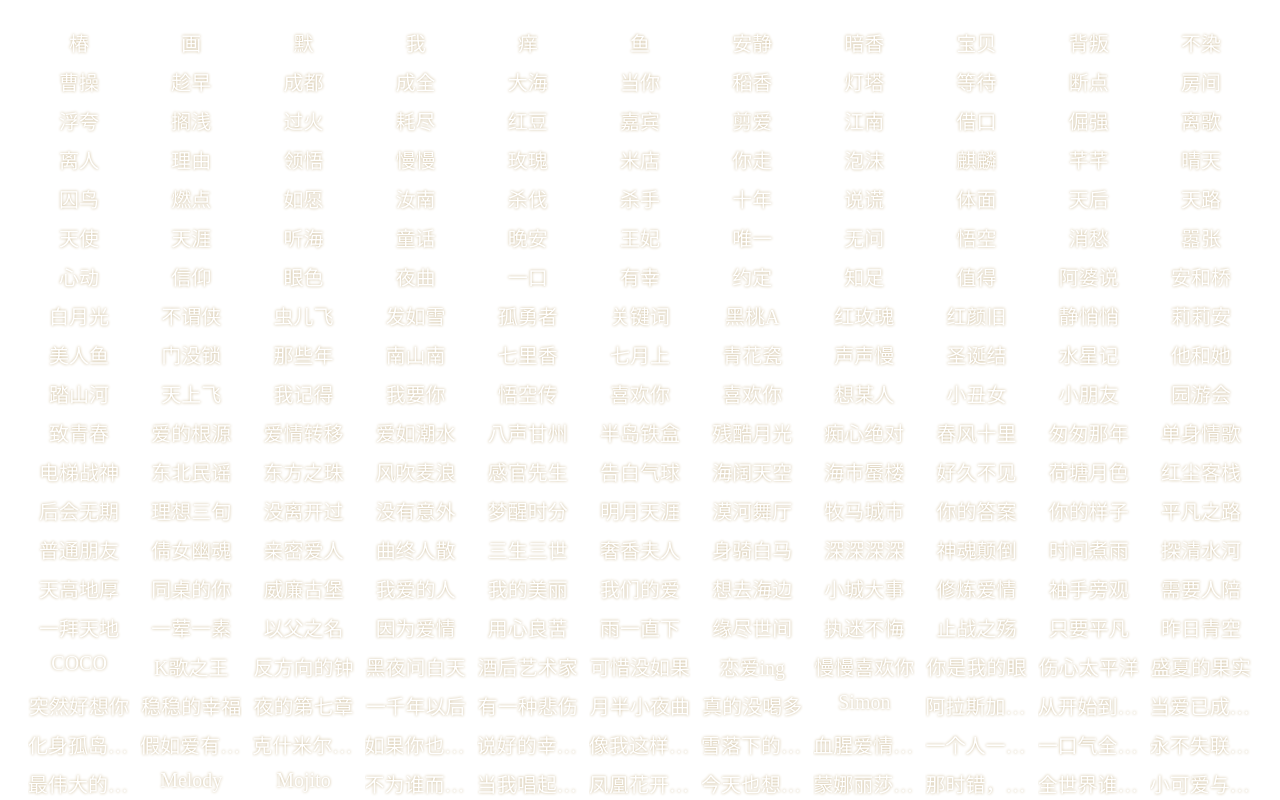
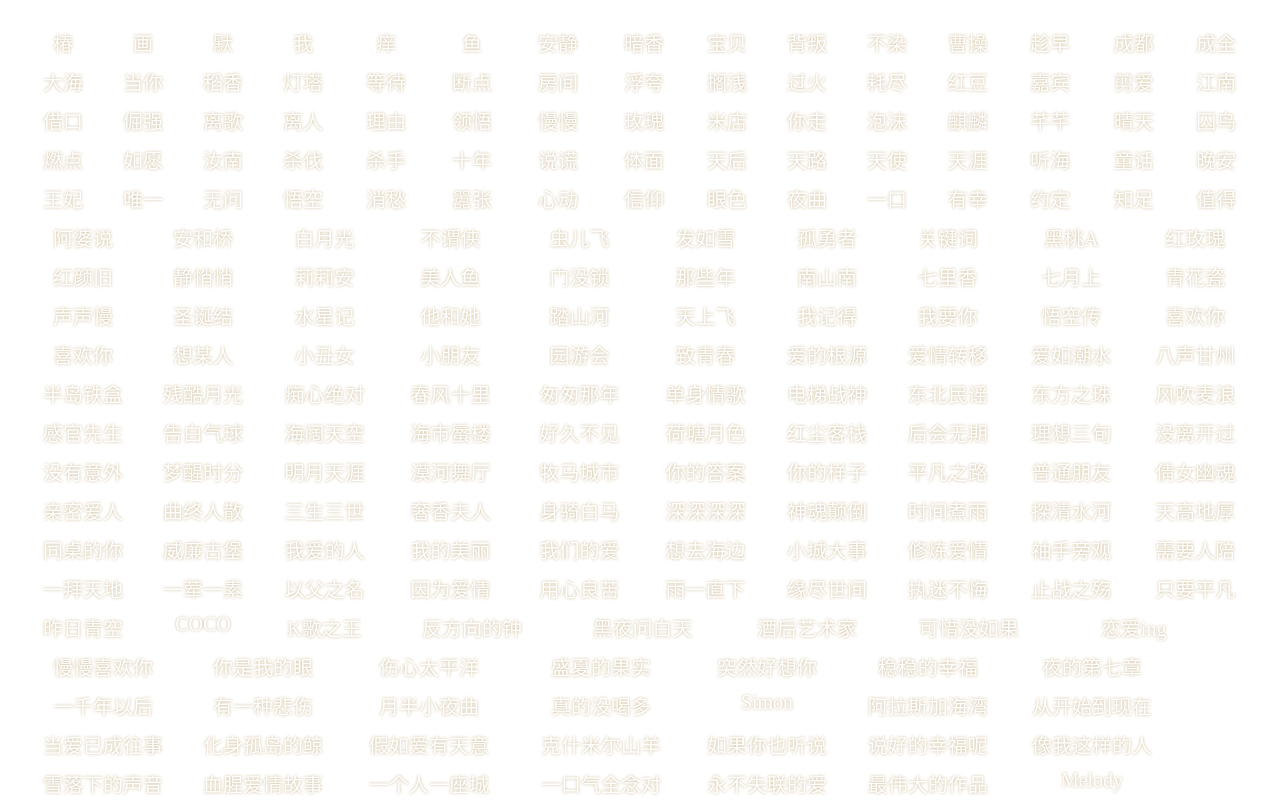
Before and after one commit to deltamaster/mysonglist, a React (Create React App) app: page / in a window 1280 px wide. Shown: the top 800 px of the page. Built offline with nearby package versions, Linux system fonts and the light colour scheme.

Commit message:
adjust style again. adaptive grid size

```diff
--- a/src/SongItem.tsx
+++ b/src/SongItem.tsx
@@ -2,7 +2,11 @@ import React from "react";
 import styled from "styled-components";
 import { Song } from "./Song";
 
-const SongContainer = styled.div`
+interface SongItemProps {
+  song: Song;
+}
+
+const SongContainer = styled.div<SongItemProps>`
   padding: 0px;
   white-space: nowrap;
   overflow: hidden;
@@ -10,14 +14,13 @@ const SongContainer = styled.div`
   text-shadow: 0px 0px 3px #c7b38b;
   color: #fff;
   font-size: 20px;
+  /* Dynamic grid column span based on song name length */
+  grid-column-end: span
+    ${(props) => Math.min(2 + Math.floor(props.song.name.length / 2.5), 8)};
 `;
 
-interface SongItemProps {
-  song: Song;
-}
-
 const SongItem: React.FC<SongItemProps> = ({ song }) => {
-  return <SongContainer>{song.name}</SongContainer>;
+  return <SongContainer song={song}>{song.name}</SongContainer>;
 };
 
 export default SongItem;
--- a/src/SongList.tsx
+++ b/src/SongList.tsx
@@ -5,7 +5,7 @@ import SongItem from "./SongItem";
 
 const Grid = styled.div`
   display: grid;
-  grid-template-columns: repeat(auto-fill, minmax(100px, 1fr));
+  grid-template-columns: repeat(auto-fill, minmax(30px, max-content));
   gap: 10px;
 `;
 
```
